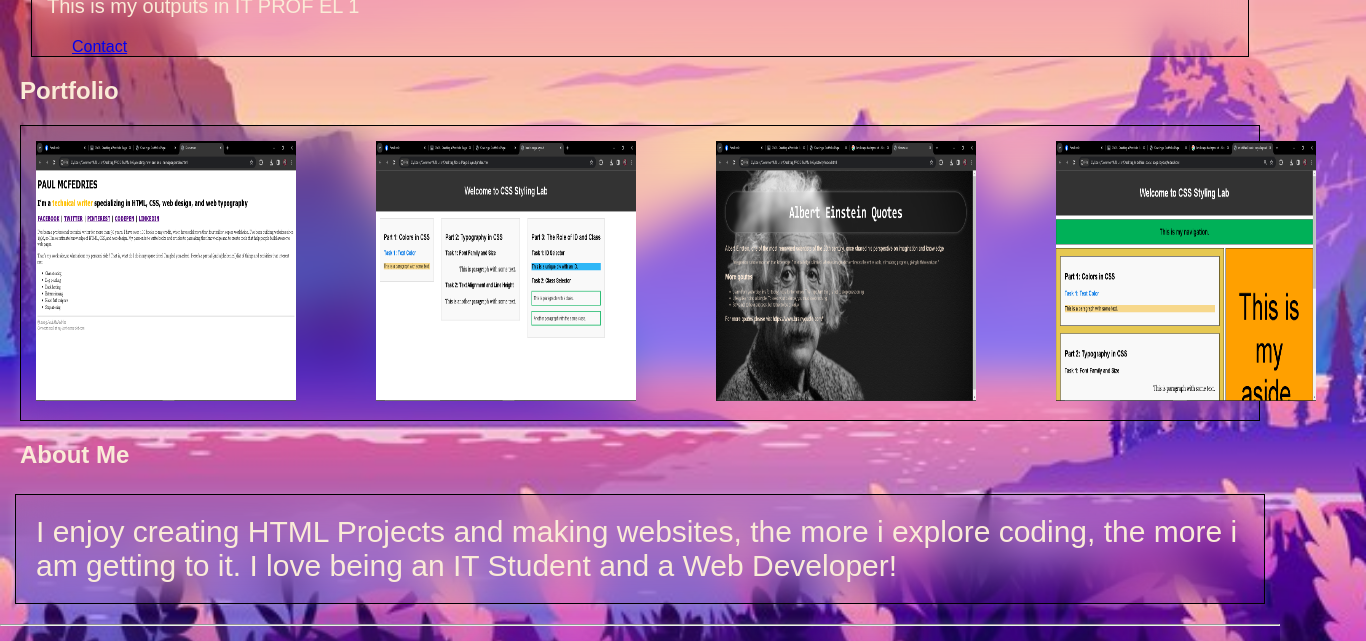
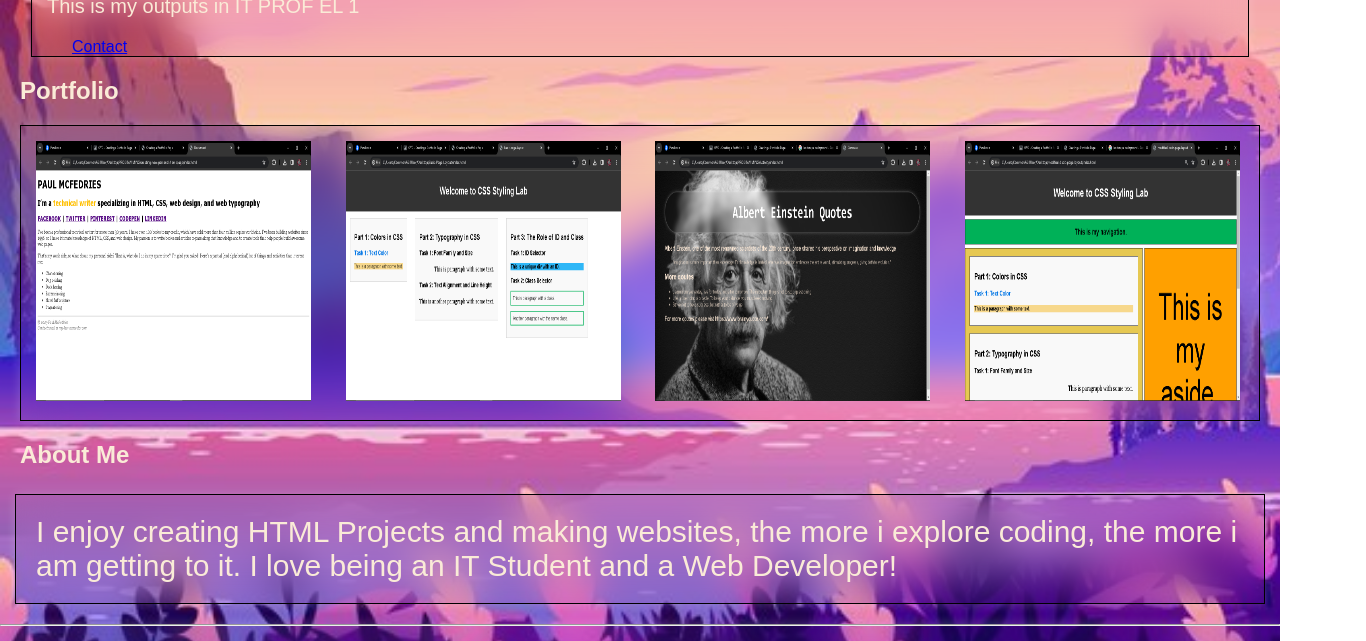
Before and after one commit to aaronispogi/aaron-portfolio, a plain HTML site: page index.html in a window 1280 px wide. Shown: the part 459-1100 px from the top of the page, 1366 px wide, since content can reach past the window. Drawn offline with Linux system fonts and the light colour scheme.

Commit message:
Update styles.css

```diff
--- a/styles.css
+++ b/styles.css
@@ -109,7 +109,7 @@ h1 {
 }
 
 .image-size{
-    width: 260px;
+    width:120%;
     height: 260px;
 }
 
```
